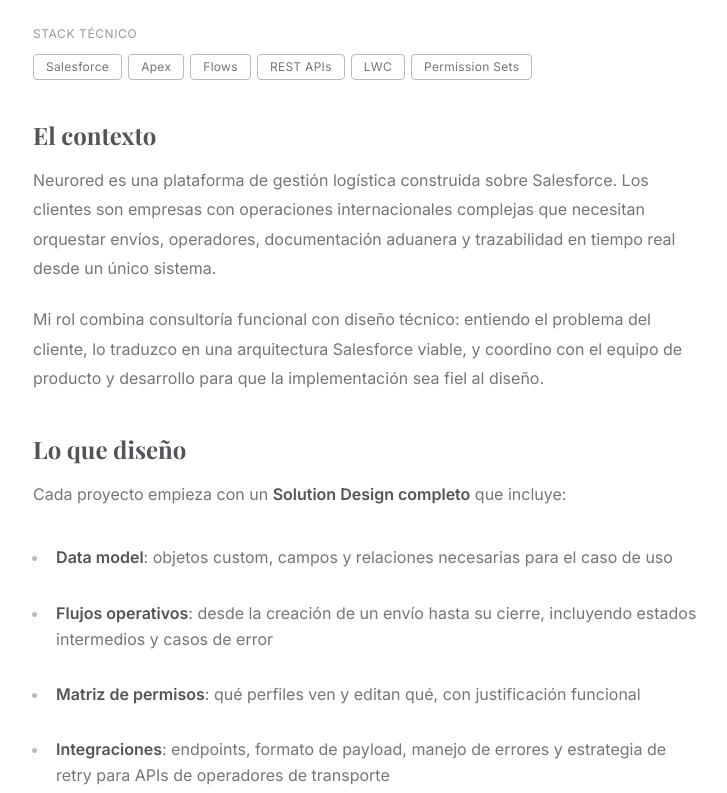
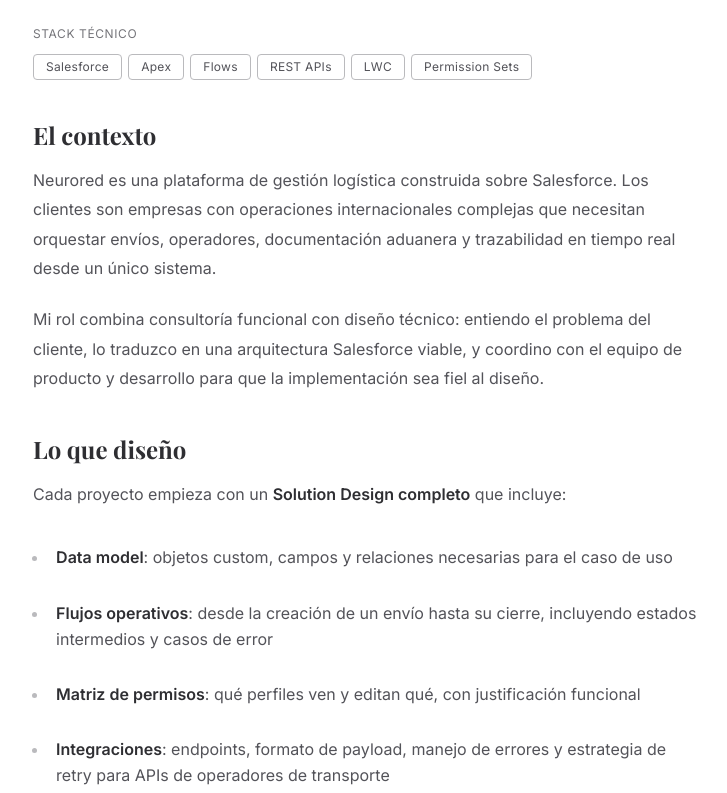
Before and after one commit to ilopmuo/ILMportfolio, a Next.js app: page /projects/neurored-shipment-module in a window 1280 px wide. Shown: the part 687-1480 px from the top of the page, without its empty margins (271-998 px from the left). Built offline with nearby package versions, Linux system fonts and the light colour scheme; a web font is replaced by a local one.

Commit message:
Fix photo path and darken text colors

```diff
--- a/src/app/globals.css
+++ b/src/app/globals.css
@@ -3,11 +3,11 @@
 
 @theme inline {
   /* Brand color palette */
-  --color-brand-900: #535359;
-  --color-brand-700: #75757a;
-  --color-brand-500: #98989b;
+  --color-brand-900: #2e2e32;
+  --color-brand-700: #535359;
+  --color-brand-500: #75757a;
   --color-brand-300: #bababd;
-  --color-brand-100: #ddddde;
+  --color-brand-100: #e8e8e9;
   --color-brand-50: #f4f4f5;
 
   /* Fonts */
@@ -17,7 +17,7 @@
 
   /* Semantic colors */
   --color-background: #ffffff;
-  --color-foreground: #535359;
+  --color-foreground: #2e2e32;
 }
 
 * {
@@ -38,22 +38,22 @@
 
 /* Typography prose override for MDX content */
 .prose {
-  --tw-prose-body: #75757a;
-  --tw-prose-headings: #535359;
-  --tw-prose-lead: #75757a;
-  --tw-prose-links: #535359;
-  --tw-prose-bold: #535359;
-  --tw-prose-counters: #98989b;
+  --tw-prose-body: #535359;
+  --tw-prose-headings: #2e2e32;
+  --tw-prose-lead: #535359;
+  --tw-prose-links: #2e2e32;
+  --tw-prose-bold: #2e2e32;
+  --tw-prose-counters: #75757a;
   --tw-prose-bullets: #bababd;
-  --tw-prose-hr: #ddddde;
-  --tw-prose-quotes: #535359;
+  --tw-prose-hr: #e8e8e9;
+  --tw-prose-quotes: #2e2e32;
   --tw-prose-quote-borders: #bababd;
-  --tw-prose-captions: #98989b;
-  --tw-prose-code: #535359;
-  --tw-prose-pre-code: #535359;
+  --tw-prose-captions: #75757a;
+  --tw-prose-code: #2e2e32;
+  --tw-prose-pre-code: #2e2e32;
   --tw-prose-pre-bg: #f4f4f5;
   --tw-prose-th-borders: #bababd;
-  --tw-prose-td-borders: #ddddde;
+  --tw-prose-td-borders: #e8e8e9;
 }
 
 /* Reading progress bar */
--- a/src/components/sections/AboutSection.tsx
+++ b/src/components/sections/AboutSection.tsx
@@ -13,7 +13,7 @@
           <div className="flex flex-col gap-8">
             <div className="relative w-full max-w-[340px] aspect-[4/5] border border-brand-300 overflow-hidden rounded-sm">
               <Image
-                src="/FotoNacho.jpg"
+                src="/FotoNacho.png"
                 alt="Ignacio López Muñoyerro"
                 fill
                 className="object-cover object-top grayscale"
```
